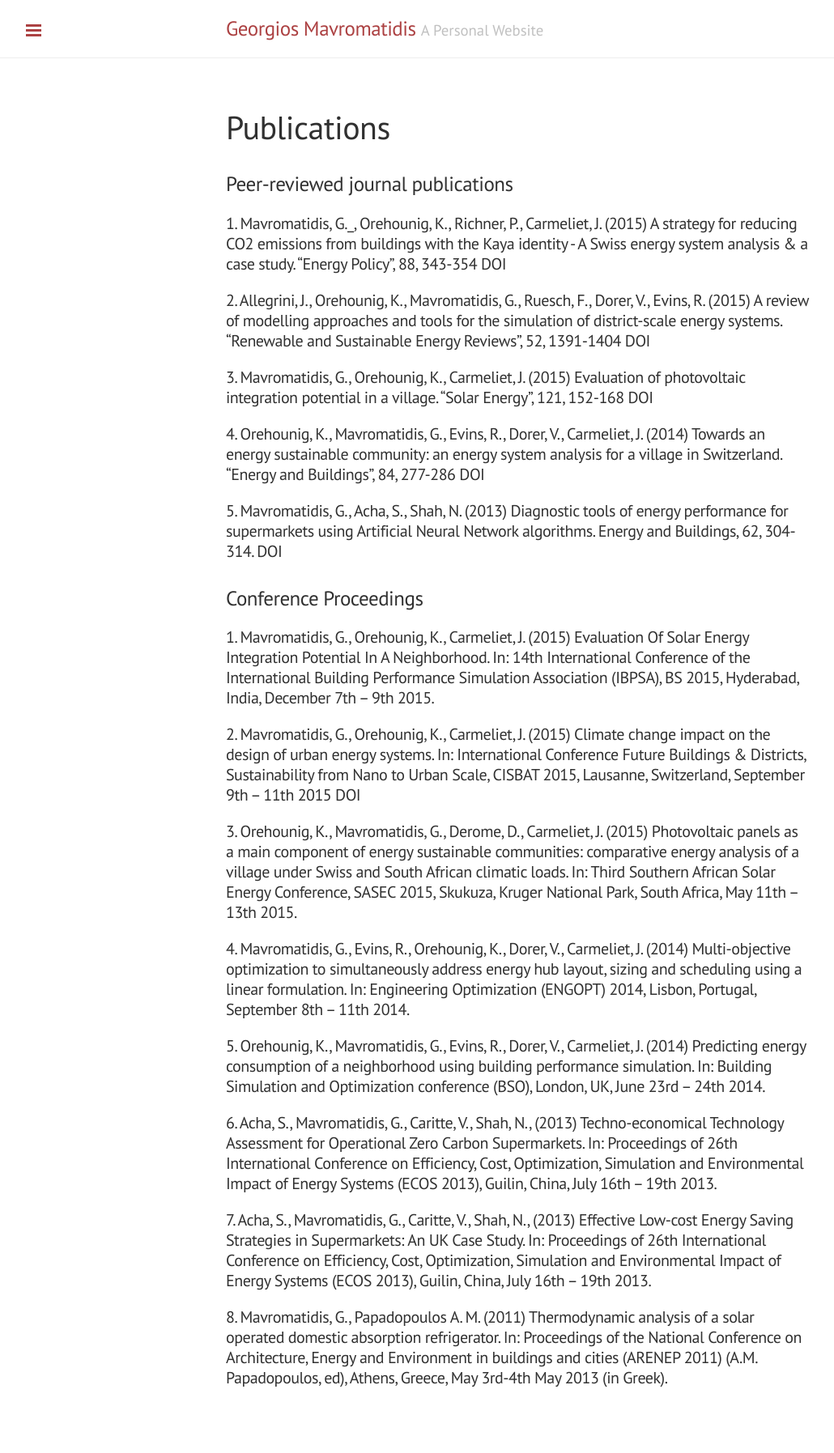
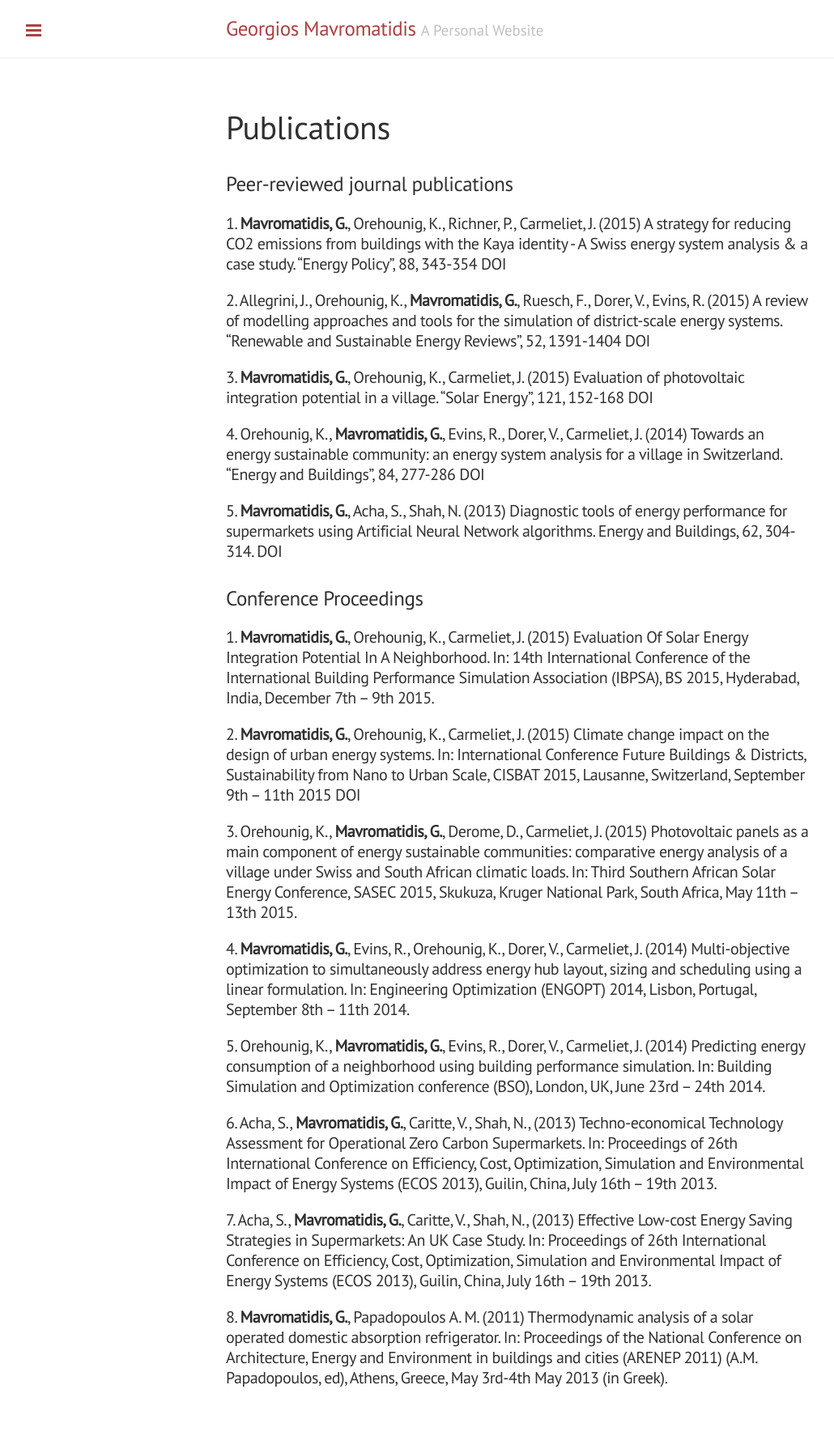
Before and after one commit to gmavrom33/gmavrom.github.io, a Jekyll site: the page built from publications.md, in a window 1280 px wide. Shown: the whole page at 81% size, without its empty margins (1-1031 px from the left). Built offline with Jekyll 4.4.1, drawn with Linux system fonts in a browser that asks for light colours; nearby versions of some CDN libraries.

Commit message:
Update publications.md

```diff
--- a/publications.md
+++ b/publications.md
@@ -4,32 +4,32 @@
 ---
 ### Peer-reviewed journal publications
 
-#### 1.	Mavromatidis, G._, Orehounig, K., Richner, P., Carmeliet, J. (2015) A strategy for reducing CO2 emissions from buildings with the Kaya identity - A Swiss energy system analysis & a case study. "Energy Policy", 88, 343-354 DOI
+##### 1.	**Mavromatidis, G.**, Orehounig, K., Richner, P., Carmeliet, J. (2015) A strategy for reducing CO2 emissions from buildings with the Kaya identity - A Swiss energy system analysis & a case study. "Energy Policy", 88, 343-354 DOI
 
-##### 2.	Allegrini, J., Orehounig, K., Mavromatidis, G., Ruesch, F., Dorer, V., Evins, R. (2015) A review of modelling approaches and tools for the simulation of district-scale energy systems. "Renewable and Sustainable Energy Reviews", 52, 1391-1404 DOI
+##### 2.	Allegrini, J., Orehounig, K., **Mavromatidis, G.**, Ruesch, F., Dorer, V., Evins, R. (2015) A review of modelling approaches and tools for the simulation of district-scale energy systems. "Renewable and Sustainable Energy Reviews", 52, 1391-1404 DOI
 
-##### 3.	Mavromatidis, G., Orehounig, K., Carmeliet, J. (2015) Evaluation of photovoltaic integration potential in a village. "Solar Energy", 121, 152-168 DOI
+##### 3.	**Mavromatidis, G.**, Orehounig, K., Carmeliet, J. (2015) Evaluation of photovoltaic integration potential in a village. "Solar Energy", 121, 152-168 DOI
 
-##### 4.	Orehounig, K., Mavromatidis, G., Evins, R., Dorer, V., Carmeliet, J. (2014) Towards an energy sustainable community: an energy system analysis for a village in Switzerland. "Energy and Buildings", 84, 277-286 DOI
+##### 4.	Orehounig, K., **Mavromatidis, G.**, Evins, R., Dorer, V., Carmeliet, J. (2014) Towards an energy sustainable community: an energy system analysis for a village in Switzerland. "Energy and Buildings", 84, 277-286 DOI
 
-##### 5.	Mavromatidis, G., Acha, S., Shah, N. (2013) Diagnostic tools of energy performance for supermarkets using Artificial Neural Network algorithms. Energy and Buildings, 62, 304-314. DOI
+##### 5.	**Mavromatidis, G.**, Acha, S., Shah, N. (2013) Diagnostic tools of energy performance for supermarkets using Artificial Neural Network algorithms. Energy and Buildings, 62, 304-314. DOI
 
 
 ### Conference Proceedings
 
 
-#### 1.	Mavromatidis, G., Orehounig, K., Carmeliet, J. (2015) Evaluation Of Solar Energy Integration Potential In A Neighborhood. In: 14th International Conference of the International Building Performance Simulation Association (IBPSA), BS 2015, Hyderabad, India, December 7th – 9th 2015.
+##### 1.	**Mavromatidis, G.**, Orehounig, K., Carmeliet, J. (2015) Evaluation Of Solar Energy Integration Potential In A Neighborhood. In: 14th International Conference of the International Building Performance Simulation Association (IBPSA), BS 2015, Hyderabad, India, December 7th – 9th 2015.
 
-##### 2.	Mavromatidis, G., Orehounig, K., Carmeliet, J. (2015) Climate change impact on the design of urban energy systems. In: International Conference Future Buildings & Districts, Sustainability from Nano to Urban Scale, CISBAT 2015, Lausanne, Switzerland, September 9th – 11th 2015 DOI
+##### 2.	**Mavromatidis, G.**, Orehounig, K., Carmeliet, J. (2015) Climate change impact on the design of urban energy systems. In: International Conference Future Buildings & Districts, Sustainability from Nano to Urban Scale, CISBAT 2015, Lausanne, Switzerland, September 9th – 11th 2015 DOI
 
-##### 3.	Orehounig, K., Mavromatidis, G., Derome, D., Carmeliet, J. (2015) Photovoltaic panels as a main component of energy sustainable communities: comparative energy analysis of a village under Swiss and South African climatic loads. In: Third Southern African Solar Energy Conference, SASEC 2015, Skukuza, Kruger National Park, South Africa, May 11th – 13th 2015.
+##### 3.	Orehounig, K., **Mavromatidis, G.**, Derome, D., Carmeliet, J. (2015) Photovoltaic panels as a main component of energy sustainable communities: comparative energy analysis of a village under Swiss and South African climatic loads. In: Third Southern African Solar Energy Conference, SASEC 2015, Skukuza, Kruger National Park, South Africa, May 11th – 13th 2015.
 
-##### 4.	Mavromatidis, G., Evins, R., Orehounig, K., Dorer, V., Carmeliet, J. (2014) Multi-objective optimization to simultaneously address energy hub layout, sizing and scheduling using a linear formulation. In: Engineering Optimization (ENGOPT) 2014, Lisbon, Portugal, September 8th – 11th 2014.
+##### 4.	**Mavromatidis, G.**, Evins, R., Orehounig, K., Dorer, V., Carmeliet, J. (2014) Multi-objective optimization to simultaneously address energy hub layout, sizing and scheduling using a linear formulation. In: Engineering Optimization (ENGOPT) 2014, Lisbon, Portugal, September 8th – 11th 2014.
 
-##### 5.	Orehounig, K., Mavromatidis, G., Evins, R., Dorer, V., Carmeliet, J. (2014) Predicting energy consumption of a neighborhood using building performance simulation. In: Building Simulation and Optimization conference (BSO), London, UK, June 23rd – 24th 2014.
+##### 5.	Orehounig, K., **Mavromatidis, G.**, Evins, R., Dorer, V., Carmeliet, J. (2014) Predicting energy consumption of a neighborhood using building performance simulation. In: Building Simulation and Optimization conference (BSO), London, UK, June 23rd – 24th 2014.
 
-##### 6.	Acha, S., Mavromatidis, G., Caritte, V., Shah, N., (2013) Techno-economical Technology Assessment for Operational Zero Carbon Supermarkets. In: Proceedings of 26th International Conference on Efficiency, Cost, Optimization, Simulation and Environmental Impact of Energy Systems (ECOS 2013), Guilin, China, July 16th – 19th 2013.
+##### 6.	Acha, S., **Mavromatidis, G.**, Caritte, V., Shah, N., (2013) Techno-economical Technology Assessment for Operational Zero Carbon Supermarkets. In: Proceedings of 26th International Conference on Efficiency, Cost, Optimization, Simulation and Environmental Impact of Energy Systems (ECOS 2013), Guilin, China, July 16th – 19th 2013.
 
-##### 7.	Acha, S., Mavromatidis, G., Caritte, V., Shah, N., (2013) Effective Low-cost Energy Saving Strategies in Supermarkets: An UK Case Study. In: Proceedings of 26th International Conference on Efficiency, Cost, Optimization, Simulation and Environmental Impact of Energy Systems (ECOS 2013), Guilin, China, July 16th – 19th 2013.
+##### 7.	Acha, S., **Mavromatidis, G.**, Caritte, V., Shah, N., (2013) Effective Low-cost Energy Saving Strategies in Supermarkets: An UK Case Study. In: Proceedings of 26th International Conference on Efficiency, Cost, Optimization, Simulation and Environmental Impact of Energy Systems (ECOS 2013), Guilin, China, July 16th – 19th 2013.
 
-##### 8.	Mavromatidis, G., Papadopoulos A. M. (2011) Thermodynamic analysis of a solar operated domestic absorption refrigerator. In: Proceedings of the National Conference on Architecture, Energy and Environment in buildings and cities (ARENEP 2011) (A.M. Papadopoulos, ed), Athens, Greece, May 3rd-4th May 2013 (in Greek).
+##### 8.	**Mavromatidis, G.**, Papadopoulos A. M. (2011) Thermodynamic analysis of a solar operated domestic absorption refrigerator. In: Proceedings of the National Conference on Architecture, Energy and Environment in buildings and cities (ARENEP 2011) (A.M. Papadopoulos, ed), Athens, Greece, May 3rd-4th May 2013 (in Greek).
```
